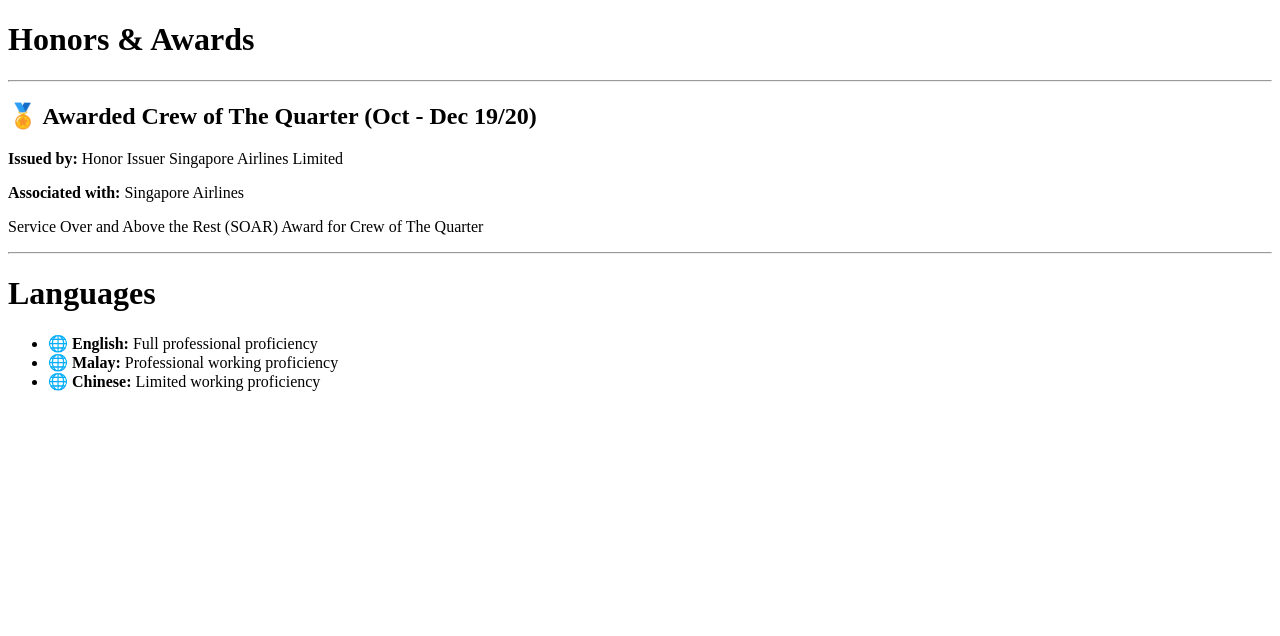
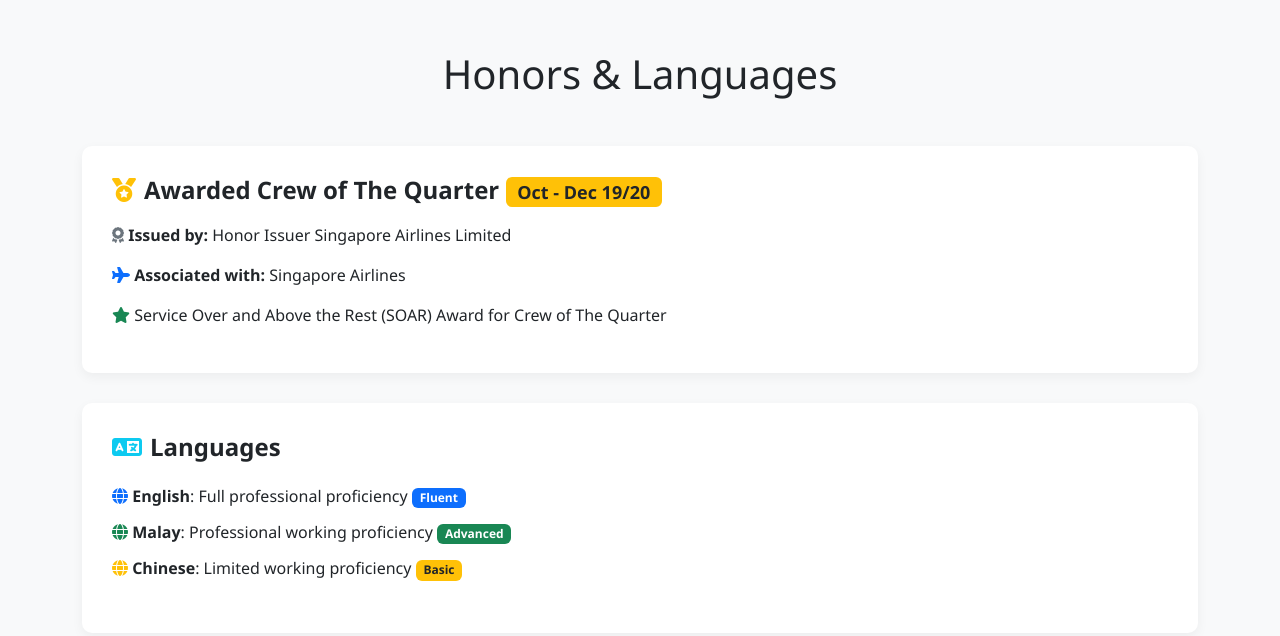
Before and after one commit to ReubenChan/web_project, a plain HTML site: page honors_lang.html in a window 1280 px wide. Drawn offline with nearby package versions, Linux system fonts and the light colour scheme.

Commit message:
Update honors_lang.html

```diff
--- a/honors_lang.html
+++ b/honors_lang.html
@@ -4,27 +4,67 @@
   <meta charset="UTF-8">
   <meta name="viewport" content="width=device-width, initial-scale=1.0">
   <title>Honors & Languages</title>
+  <link href="https://cdn.jsdelivr.net/npm/bootstrap@5.3.5/dist/css/bootstrap.min.css" rel="stylesheet" integrity="sha384-SgOJa3DmI69IUzQ2PVdRZhwQ+dy64/BUtbMJw1MZ8t5HZApcHrRKUc4W0kG879m7" crossorigin="anonymous">
+  <link rel="stylesheet" href="https://cdnjs.cloudflare.com/ajax/libs/font-awesome/6.5.0/css/all.min.css">
+  <style>
+    body {
+      background-color: #f8f9fa;
+      padding-top: 50px;
+      font-family: 'Segoe UI', Tahoma, Geneva, Verdana, sans-serif;
+    }
+    .section-box {
+      background: #ffffff;
+      padding: 30px;
+      border-radius: 10px;
+      box-shadow: 0 4px 12px rgba(0, 0, 0, 0.05);
+      margin-bottom: 30px;
+      opacity: 0;
+      transform: translateY(20px);
+      transition: all 0.6s ease-in-out;
+    }
+    .section-box.visible {
+      opacity: 1;
+      transform: translateY(0);
+    }
+    .honor-icon, .language-icon {
+      margin-right: 8px;
+    }
+    .badge-tag {
+      font-size: 0.9rem;
+      margin-left: 10px;
+    }
+    ul.list-unstyled li {
+      padding: 6px 0;
+    }
+  </style>
 </head>
 <body>
-  <h1>Honors & Awards</h1>
-  <hr>
 
-  <section>
-    <h2>🏅 Awarded Crew of The Quarter (Oct - Dec 19/20)</h2>
-    <p><strong>Issued by:</strong> Honor Issuer Singapore Airlines Limited</p>
-    <p><strong>Associated with:</strong> Singapore Airlines</p>
-    <p>Service Over and Above the Rest (SOAR) Award for Crew of The Quarter</p>
+<div class="container">
+  <h1 class="text-center mb-5">Honors & Languages</h1>
+
+  <section class="section-box">
+    <h4 class="mb-3"><i class="fas fa-medal text-warning honor-icon"></i><strong>Awarded Crew of The Quarter</strong> <span class="badge bg-warning text-dark">Oct - Dec 19/20</span></h4>
+    <p><i class="fas fa-award text-secondary"></i> <strong>Issued by:</strong> Honor Issuer Singapore Airlines Limited</p>
+    <p><i class="fas fa-plane text-primary"></i> <strong>Associated with:</strong> Singapore Airlines</p>
+    <p><i class="fas fa-star text-success"></i> Service Over and Above the Rest (SOAR) Award for Crew of The Quarter</p>
   </section>
 
-  <hr>
-
-  <h1>Languages</h1>
-  <section>
-    <ul>
-      <li>🌐 <strong>English:</strong> Full professional proficiency</li>
-      <li>🌐 <strong>Malay:</strong> Professional working proficiency</li>
-      <li>🌐 <strong>Chinese:</strong> Limited working proficiency</li>
+  <section class="section-box">
+    <h4 class="mb-3"><i class="fas fa-language text-info language-icon"></i><strong>Languages</strong></h4>
+    <ul class="list-unstyled">
+      <li><i class="fas fa-globe text-primary"></i> <strong>English</strong>: Full professional proficiency <span class="badge bg-primary">Fluent</span></li>
+      <li><i class="fas fa-globe text-success"></i> <strong>Malay</strong>: Professional working proficiency <span class="badge bg-success">Advanced</span></li>
+      <li><i class="fas fa-globe text-warning"></i> <strong>Chinese</strong>: Limited working proficiency <span class="badge bg-warning text-dark">Basic</span></li>
     </ul>
   </section>
+</div>
+
+<script src="https://cdn.jsdelivr.net/npm/bootstrap@5.3.5/dist/js/bootstrap.bundle.min.js" integrity="sha384-k6d4wzSIapyDyv1kpU366/PK5hCdSbCRGRCMv+eplOQJWyd1fbcAu9OCUj5zNLiq" crossorigin="anonymous"></script>
+<script>
+  document.querySelectorAll('.section-box').forEach((box, i) => {
+    setTimeout(() => box.classList.add('visible'), i * 300);
+  });
+</script>
 </body>
 </html>
```
